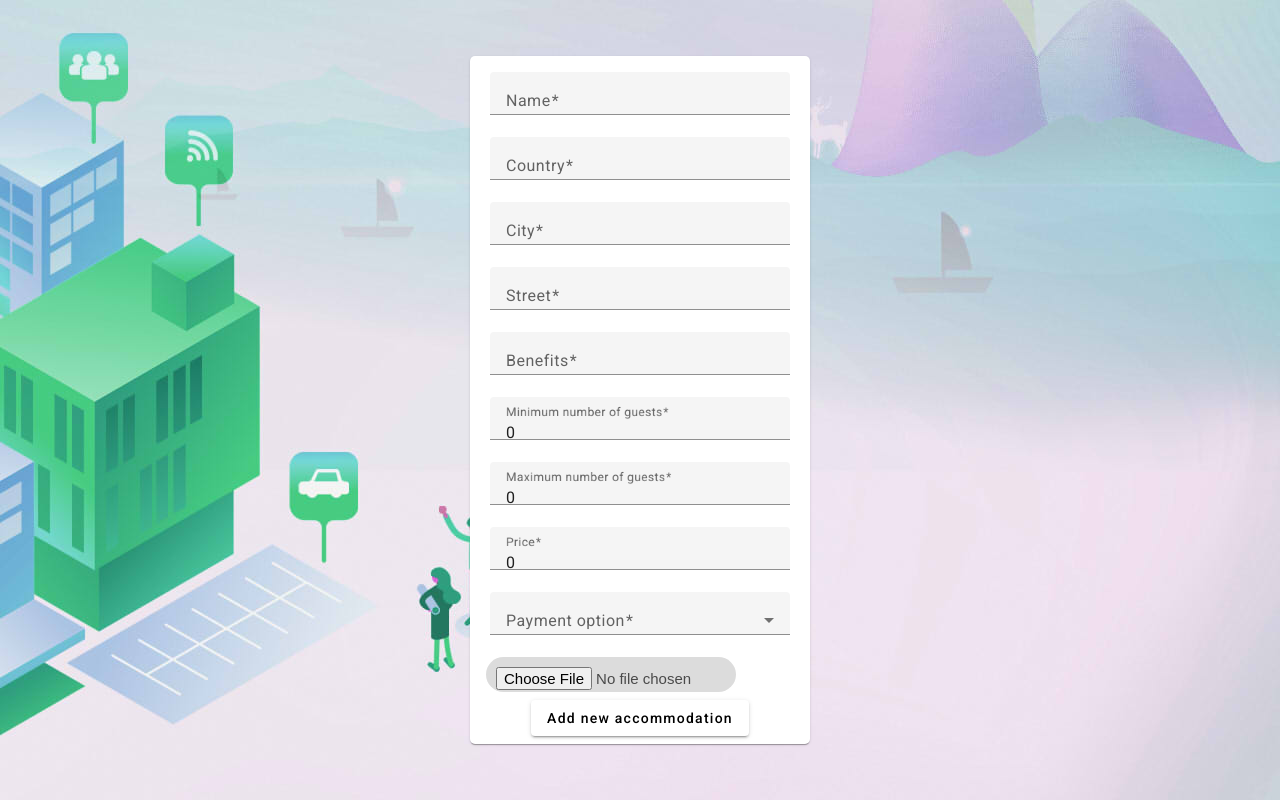
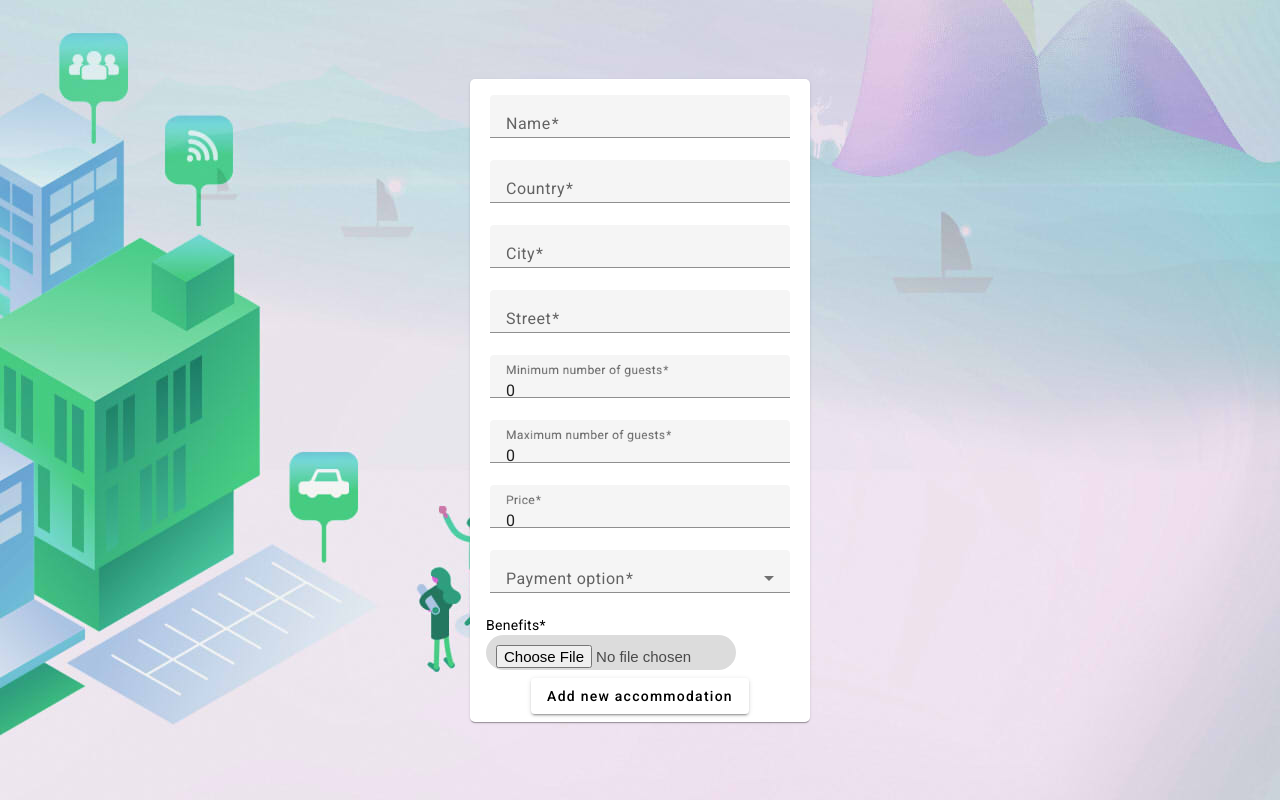
Before and after one commit to todorbelic/AirbnbXWS, an Angular app in the folder airbnb-frontend/: page /host-add-accommodation in a window 1280 px wide. Built offline with nearby package versions, Linux system fonts and the light colour scheme.

Commit message:
Implemented multiple selection of benefits on front end page

```diff
--- a/airbnb-frontend/package.json
+++ b/airbnb-frontend/package.json
@@ -22,6 +22,7 @@
     "@angular/platform-browser-dynamic": "^16.0.0",
     "@angular/router": "^16.1.0",
     "@ng-bootstrap/ng-bootstrap": "^15.0.1",
+    "@ng-select/ng-select": "^11.0.0",
     "@popperjs/core": "^2.11.8",
     "angular-responsive-carousel": "^2.1.2",
     "jwt-decode": "^3.1.2",
--- a/airbnb-frontend/src/app/modules/pages/new-accom/new-accom.component.html
+++ b/airbnb-frontend/src/app/modules/pages/new-accom/new-accom.component.html
@@ -18,10 +18,7 @@
                     <mat-label>Street</mat-label>
                     <input matInput required type="text" [(ngModel)]="createAccommodationRequest.request.address.streetAddress" />
                 </mat-form-field>
-                <mat-form-field>
-                    <mat-label>Benefits</mat-label>
-                    <input matInput required type="text" [(ngModel)]="benefits" />
-                </mat-form-field>
+
                 <mat-form-field>
                     <mat-label>Minimum number of guests</mat-label>
                     <input matInput required type="number" [(ngModel)]="createAccommodationRequest.request.minGuests" min="0" max="10" />
@@ -40,6 +37,15 @@
                         <mat-option value="1">Per unit</mat-option>
                     </mat-select>
                 </mat-form-field>
+                <ng-select [items]="benefitsDropDown"
+                            bindLabel="name"
+                            bindValue="id"
+                            [(ngModel)]="selectedBenefit"
+                            [multiple]="true"
+                            placeholder="Benefits*"
+                            required=""
+                            (change)="onChange($event)">
+                </ng-select>
                 <input type="file" reqired (change)="onUploadChange($event)" accept=".png, .jpg, .jpeg" />
             </mat-card-content>
             <mat-card-actions class="create-mat-card-buttons">
--- a/airbnb-frontend/src/app/modules/pages/new-accom/new-accom.component.ts
+++ b/airbnb-frontend/src/app/modules/pages/new-accom/new-accom.component.ts
@@ -5,6 +5,7 @@ import { ToastrService } from 'ngx-toastr';
 import { CreateAccommodationRequest } from 'src/app/model/create-accommodation-request';
 import { AccomService } from 'src/app/services/accom-service';
 import { AuthenticationService } from 'src/app/services/authentication-service';
+import { NgSelectComponent } from '@ng-select/ng-select';
 
 @Component({
   selector: 'app-new-accom',
@@ -16,6 +17,22 @@ export class NewAccomComponent {
   base64Images: string[] = []
   benefits: string=''
   paymentOption: string =''
+
+  selectedBenefit: number = 0;
+
+  benefitList: string[] = []
+
+  benefitsDropDown = [
+    {id: 1, name: 'wifi'},
+    {id: 2, name: 'tv'},
+    {id: 3, name: 'balcony'},
+    {id: 4, name: 'laundry machine'},
+    {id: 5, name: 'stove'},
+    {id: 6, name: 'air conditioning'},
+    {id: 7, name: 'mountain view'},
+    {id: 8, name: 'pet friendly'},
+    {id: 9, name: 'free parking'},
+  ]
 
   constructor(private toast: ToastrService, private accommodationService: AccomService, private router: Router){}
 
@@ -44,6 +61,28 @@ export class NewAccomComponent {
     return true;
   }
 
+  onRemove(event: any){
+    console.log(this.selectedBenefit)
+
+  }
+
+  onAdd(event: any){
+    console.log(this.selectedBenefit)
+  }
+
+  onChange(event: any){
+    this.benefitList = []
+
+    if(event !== null){
+      for(var e of event){
+        var name = e.name as string
+        this.benefitList.push(name)
+       }
+    }
+    console.log(this.benefitList)
+  }
+
+
   addAccommodation(){
     if(this.validateNumberOfGuests()){
       //console.log(this.createAccommodationRequest)
@@ -59,18 +98,24 @@ export class NewAccomComponent {
           this.createAccommodationRequest.request.benefits.push(part)
         }
 
+        if(this.benefitList.length === 0){
+          this.toast.error("Please, select at least one benefit!")
+        } else{
+          this.createAccommodationRequest.request.benefits = this.benefitList
           this.createAccommodationRequest.request.paymentOption = parseInt(this.paymentOption)
+
+          console.log(this.createAccommodationRequest)
 
           this.accommodationService.createNewAccommodation(this.createAccommodationRequest).subscribe( res =>{
             this.toast.success(res.response)
             this.router.navigate(['/host-home'])
-        },
-        (err: HttpErrorResponse) => {
+          }, (err: HttpErrorResponse) => {
             this.toast.error(err.error)
           }
         )
         }
       }
     }
+  }
 
 }
--- a/airbnb-frontend/src/app/modules/pages/pages.module.ts
+++ b/airbnb-frontend/src/app/modules/pages/pages.module.ts
@@ -15,6 +15,7 @@ import { NgbModule } from '@ng-bootstrap/ng-bootstrap';
 import { NgbCarouselModule } from "@ng-bootstrap/ng-bootstrap";
 import { MatDatepicker } from '@angular/material/datepicker';
 import {MatNativeDateModule} from '@angular/material/core';
+import { NgSelectModule } from "@ng-select/ng-select";
 
 const routes: Routes = [
     { path: '', component: LandingPageComponent },
@@ -43,6 +44,7 @@ const routes: Routes = [
       NgbModule,
       NgbCarouselModule,
       MatNativeDateModule,
+      NgSelectModule,
       RouterModule.forChild(routes)
     ]
   })
--- a/airbnb-frontend/src/styles.css
+++ b/airbnb-frontend/src/styles.css
@@ -273,3 +273,5 @@ input{
       width: 25em;
     }
   }
+
+  @import "~@ng-select/ng-select/themes/material.theme.css";
```
Also changed, not shown: airbnb-frontend/src/app/app.module.ts (+7 -1 lines), 3 other files (tests, documents, lock files or other folders). Lines whose indentation alone changed are shown as unchanged.
